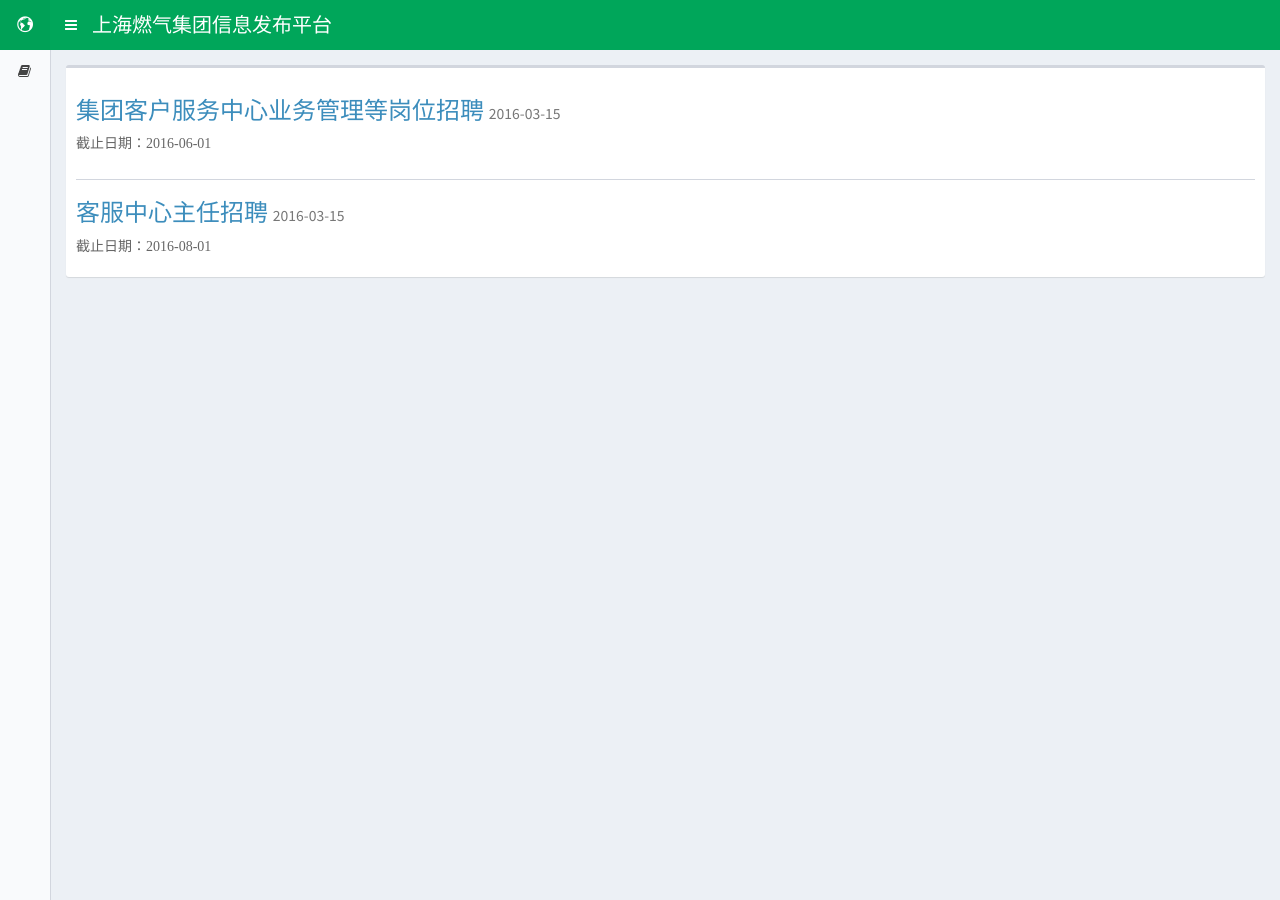
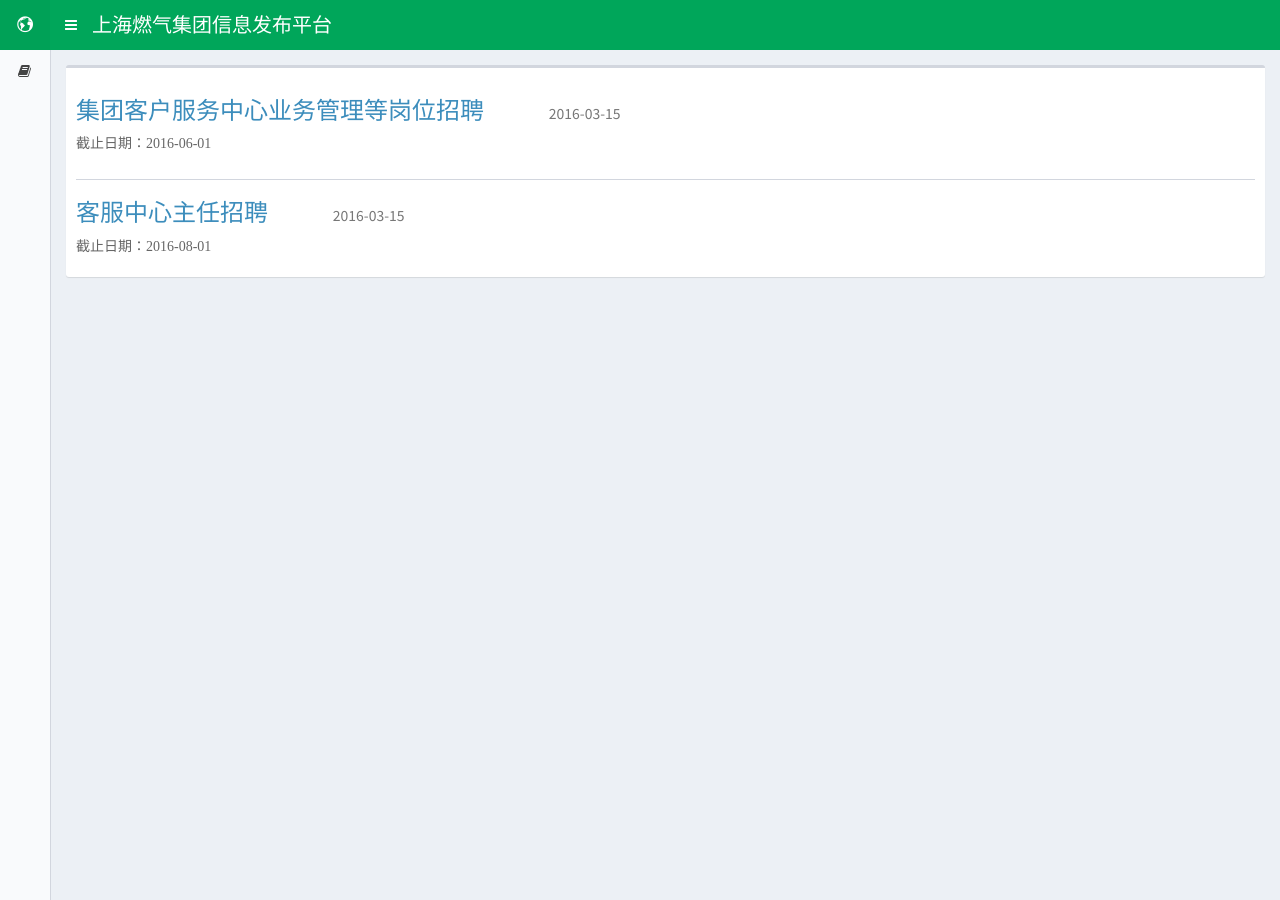
Before and after one commit to steedos/shgas.steedos.net, a Jekyll site: the page built from index.html, in a window 1280 px wide. Built offline with Jekyll 4.4.1, drawn with Linux system fonts in a browser that asks for light colours; some web fonts are replaced.

Commit message:
时间位置调整

```diff
--- a/index.html
+++ b/index.html
@@ -34,7 +34,7 @@ layout: default
 			  {% for post in site.posts %}
 			    <article class="post">
 
-			      <h3><a href="{{ site.baseurl }}{{ post.url }}">{{ post.title }}</a> <small>{{ post.date | date: "%Y-%m-%d" }}</small></h3>
+			      <h3><a href="{{ site.baseurl }}{{ post.url }}">{{ post.title }}</a> <small style="padding-left:60px;">{{ post.date | date: "%Y-%m-%d" }}</small></h3>
 
 
 			      <div class="entry">
```
